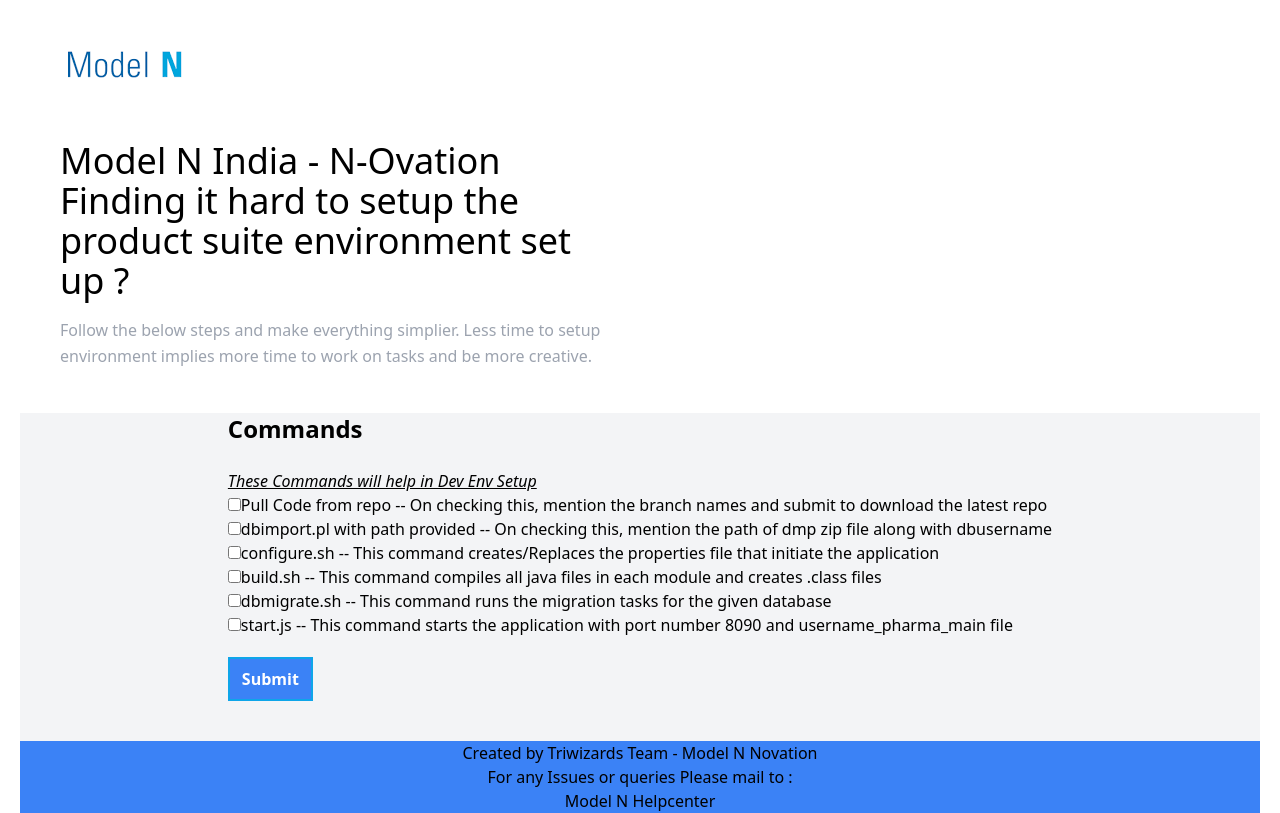
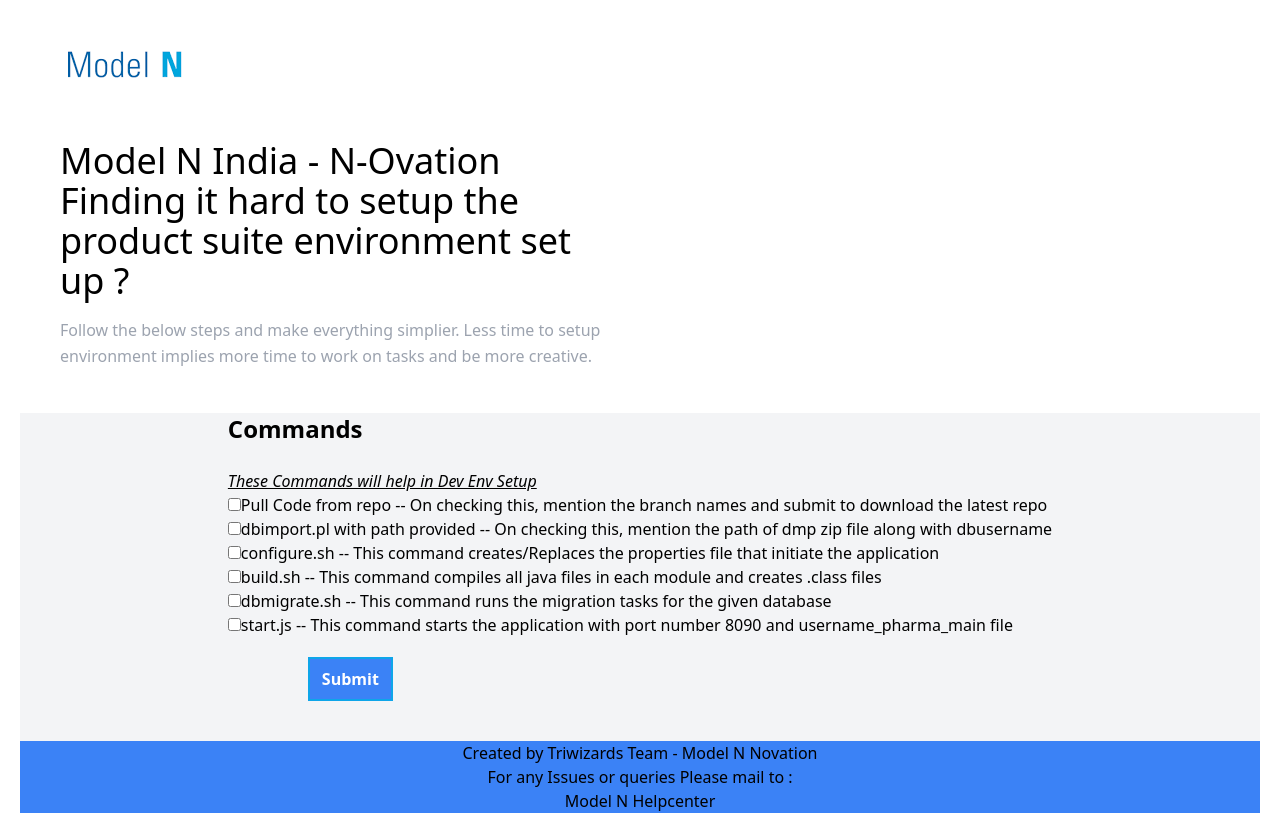
Before and after one commit to vineeth-119/novation, a React (Create React App) app: page / in a window 1280 px wide. Built offline with nearby package versions, Linux system fonts and the light colour scheme.

Commit message:
pushed submit button to left

```diff
--- a/src/App.js
+++ b/src/App.js
@@ -87,7 +87,7 @@
 
         </ul>
 
-       <button className=" justify-center mt-5 mb-10 mx-auto border-solid border-2 border-sky-500 bg-blue-500" type="submit" ><p className='mx-auto px-3 py-2 text-white'><b>Submit</b></p></button>
+       <button className=" justify-center ml-20 mt-5 mb-10 border-solid border-2 border-sky-500 bg-blue-500" type="submit" ><p className='px-3 py-2 text-white'><b>Submit</b></p></button>
       </form>
     </div>
     </div>
```
